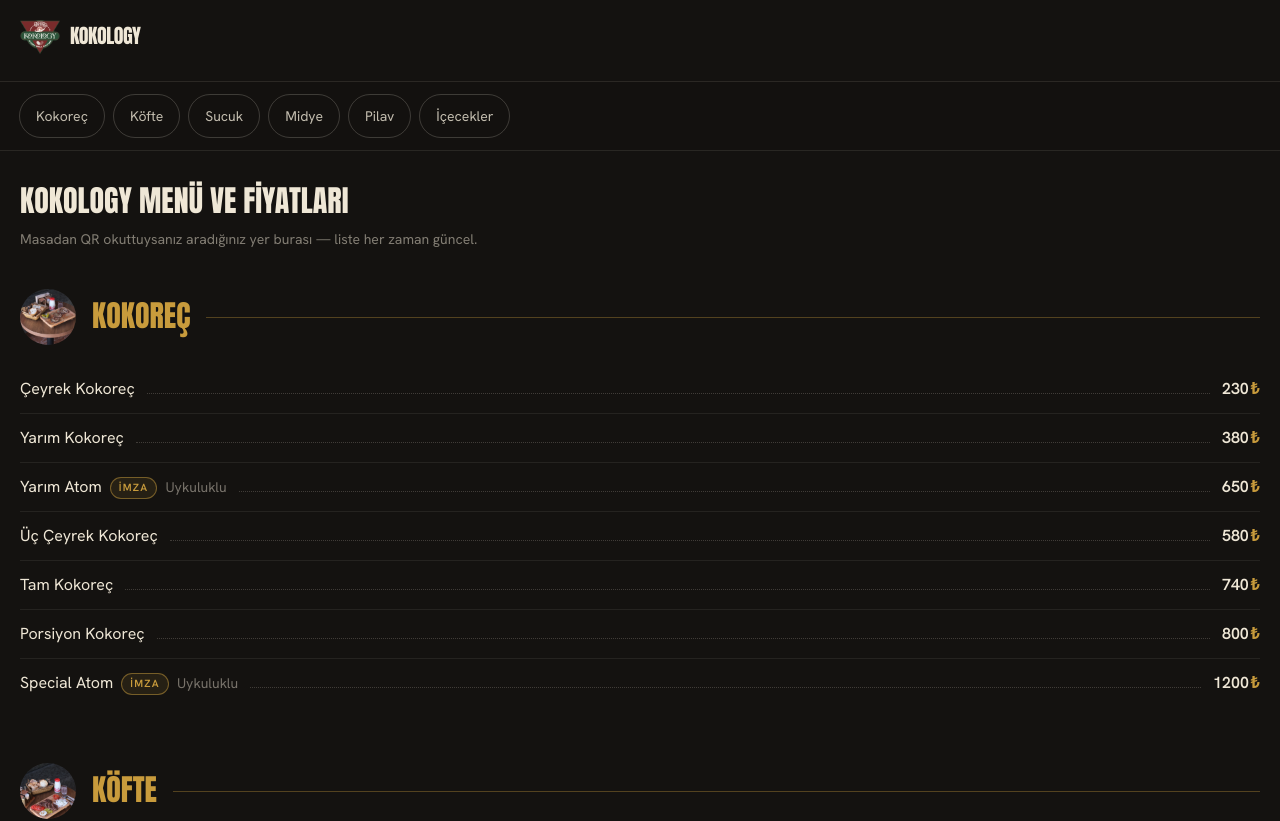
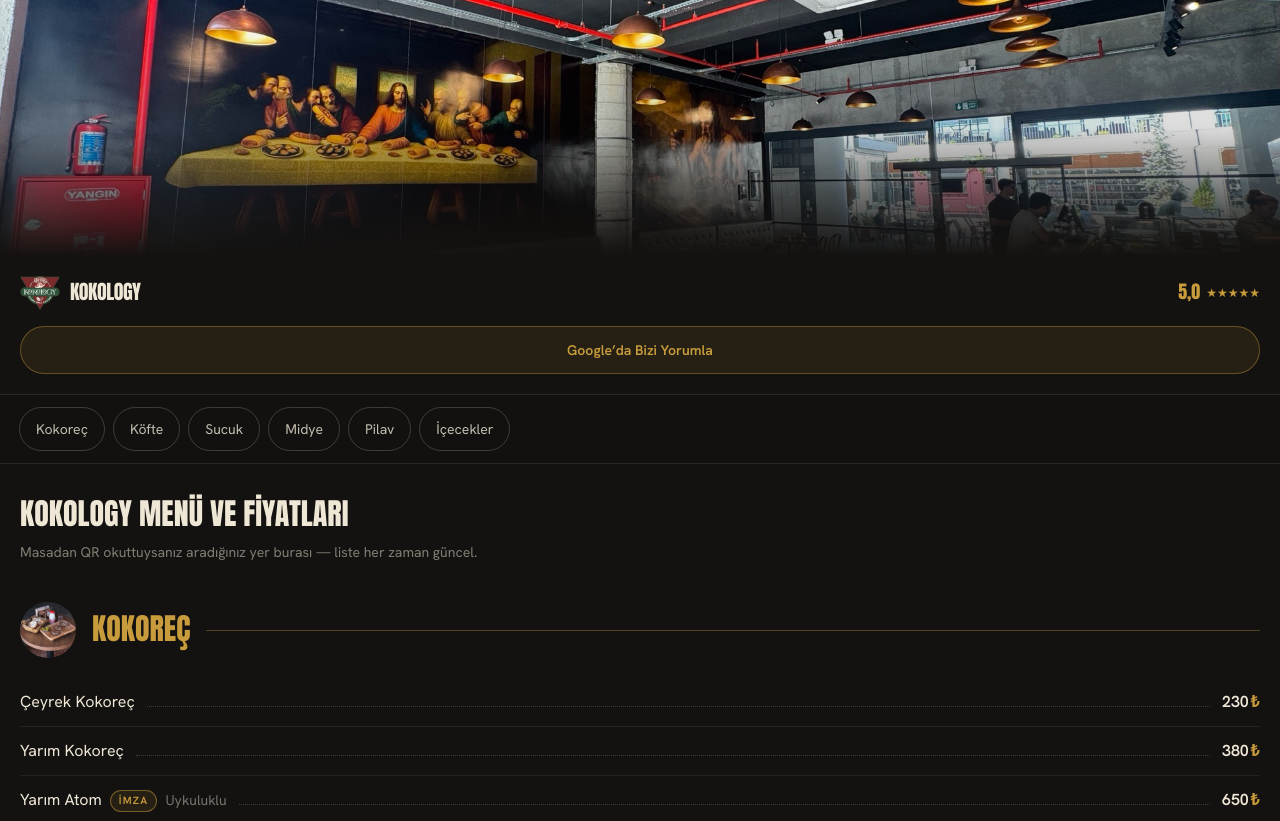
Before and after one commit to sahmtyldrm-coder/kokology-web, a Next.js app: page /qr in a window 1280 px wide. Shown: the top 821 px of the page. Built offline with nearby package versions, Linux system fonts and the light colour scheme; no server answers; the database is empty.

Commit message:
QR menü üstüne mekan fotoğrafı, Google puanı ve yorum butonu ekle
Gerçek verilerle: culture.rating (5.0, Google'daki 20 yorumdan) ve
verilen Google review linki. Uydurma sayı yok.

```diff
--- a/app/qr/page.tsx
+++ b/app/qr/page.tsx
@@ -2,9 +2,9 @@
 import Image from "next/image";
 import Link from "next/link";
 import { MenuSections } from "@/components/MenuSections";
-import { menu, findUs } from "@/content/tr";
+import { menu, findUs, culture } from "@/content/tr";
 import { menuPage } from "@/content/menu-page";
-import { isletmeGetir, anaAksiyon } from "@/lib/veri";
+import { isletmeGetir, anaAksiyon, yorumlarGetir } from "@/lib/veri";
 
 /**
  * QR MENÜ — masadan okutulan sürüm.
@@ -27,13 +27,33 @@
 };
 
 export default async function QrMenuPage() {
-  const isletme = await isletmeGetir();
+  const [isletme, yorumlar] = await Promise.all([isletmeGetir(), yorumlarGetir()]);
   const action = anaAksiyon(isletme);
+  const hasReviews = yorumlar.length > 0;
+  const googleReview = isletme.social.googleReview;
 
   return (
     <main className="flex-1 bg-charcoal pb-20">
-      {/* Başlık — sade, tek satır */}
+      {/* Mekân fotoğrafı + Google puanı — masaya oturan müşteri ilk saniyede
+          "buradayım, gerçek bir yer" hissini alsın. */}
+      <div className="relative h-52 w-full overflow-hidden sm:h-64">
+        <Image
+          src="/images/mekan/kokology-ic-mekan-genis-aci-bursa-nilufer.jpg"
+          alt="Kokology iç mekan — Bursa Nilüfer Ataevler"
+          fill
+          priority
+          sizes="100vw"
+          className="object-cover"
+        />
+        <div
+          aria-hidden
+          className="absolute inset-0 bg-gradient-to-t from-charcoal via-charcoal/15 to-transparent"
+        />
+      </div>
+
+      {/* Başlık — logo/ad, puan ve Google yorum çağrısı */}
       <header className="border-b border-bone/10 px-5 py-5">
+        <div className="flex items-center justify-between gap-3">
           <Link href="/" className="inline-flex items-center gap-2.5">
             <Image
               src="/logo-kokology.png"
@@ -49,6 +69,31 @@
               {isletme.name}
             </span>
           </Link>
+
+          {hasReviews && (
+            <p className="flex shrink-0 items-center gap-1.5">
+              <span className="font-display text-lg text-brass">
+                {culture.rating.value.toLocaleString("tr-TR", {
+                  minimumFractionDigits: 1,
+                })}
+              </span>
+              <span aria-hidden className="text-xs text-brass">
+                {"★★★★★"}
+              </span>
+            </p>
+          )}
+        </div>
+
+        {googleReview && (
+          <a
+            href={googleReview}
+            target="_blank"
+            rel="noopener noreferrer"
+            className="mt-4 flex min-h-[48px] items-center justify-center gap-2 rounded-full border border-brass/40 bg-brass/10 px-5 font-sans text-sm font-semibold text-brass transition-colors hover:bg-brass/20"
+          >
+            Google&rsquo;da Bizi Yorumla
+          </a>
+        )}
       </header>
 
       {/* Kategori sekmeleri — yatay kaydırılır, sayfa yatay kaymaz */}
--- a/content/tr.ts
+++ b/content/tr.ts
@@ -102,6 +102,7 @@
     instagram: "https://www.instagram.com/kokologybursa",
     tiktok: "",
     youtube: "",
+    googleReview: "https://g.page/r/CduS8QcVytBYEBM/review",
   },
 
   /**
```
Lines whose indentation alone changed are shown as unchanged.
